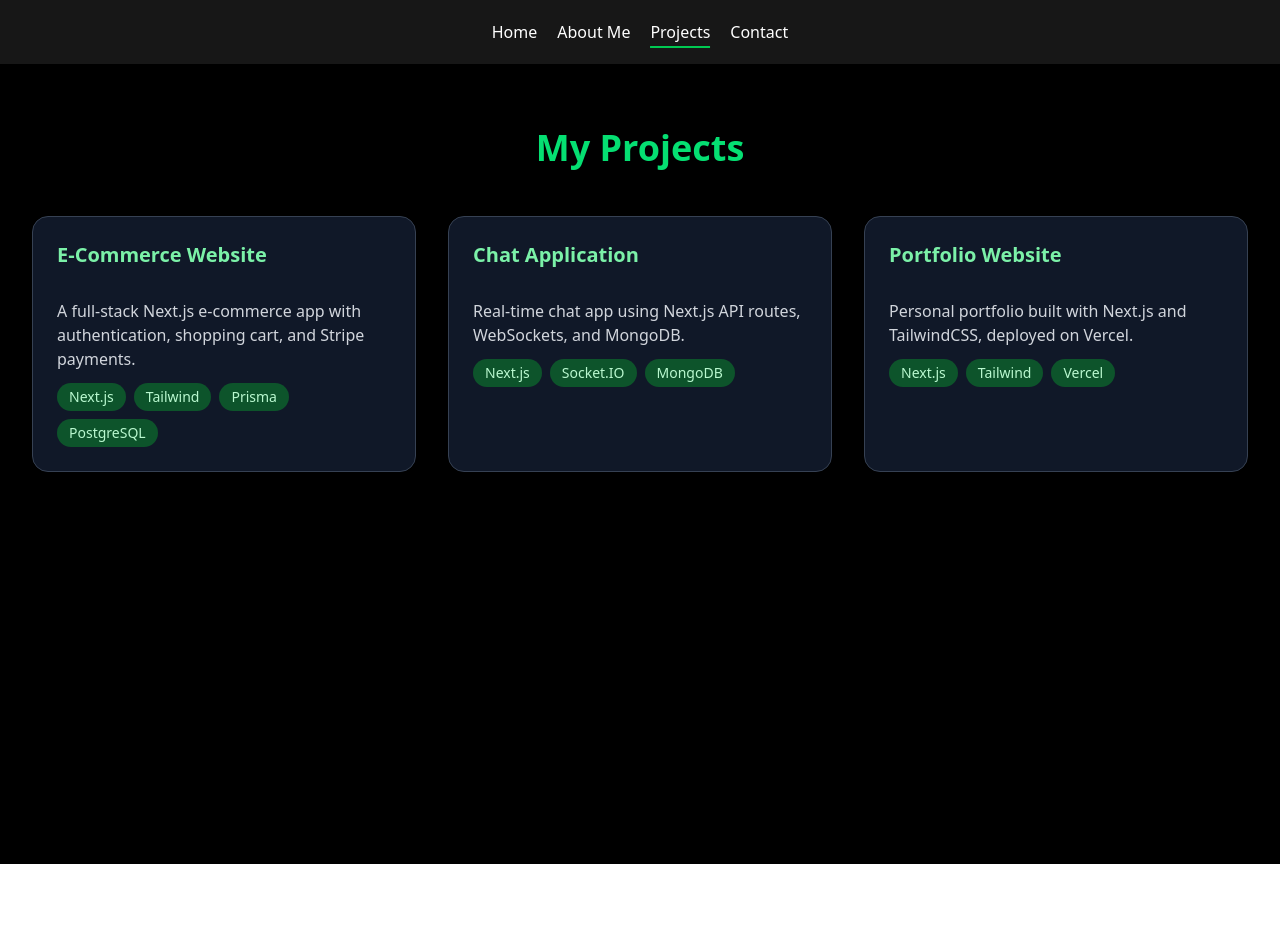
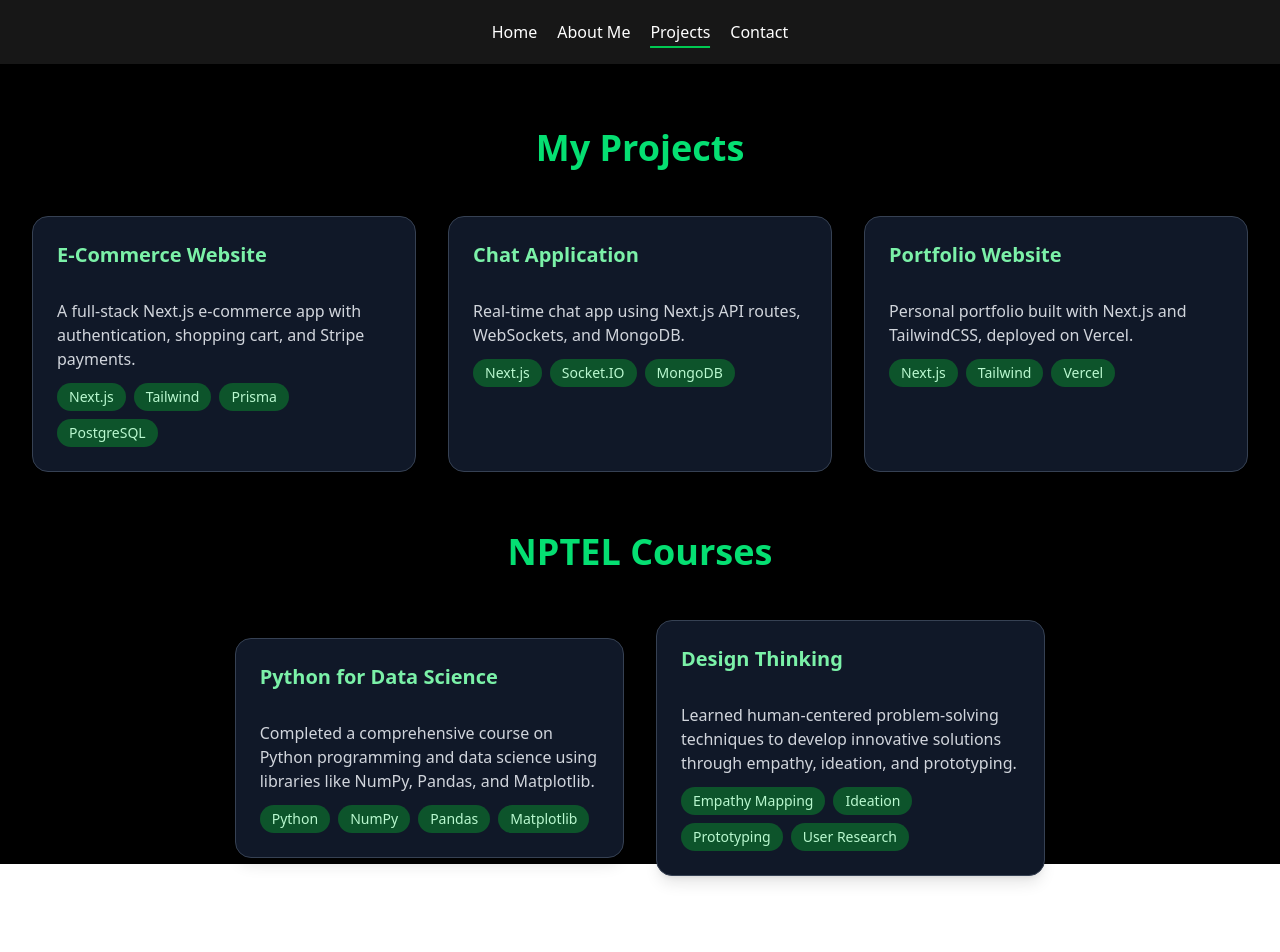
Before and after one commit to subhashsiva/subhashsiva, a Next.js app: page /projectss in a window 1280 px wide. Shown: the top 952 px of the page. Before the commit the page ends 864 px from the top, so only its background shows below. Built offline with nearby package versions, Linux system fonts and the light colour scheme.

Commit message:
Fixed stuff

```diff
--- a/app/aboutme/page.tsx
+++ b/app/aboutme/page.tsx
@@ -8,9 +8,10 @@ const AboutPage = () => {
   return (
     <div className="w-screen min-h-screen bg-black text-white flex flex-col md:flex-row items-center justify-center p-12">
       <div className="grid grid-cols-1 md:grid-cols-2 gap-12 max-w-6xl items-center">
+        {/* Image Section - Animate from Bottom */}
         <motion.div
-          initial={{ x: -200, opacity: 0 }}
-          animate={{ x: 0, opacity: 1 }}
+          initial={{ y: 200, opacity: 0 }}
+          animate={{ y: 0, opacity: 1 }}
           transition={{ duration: 1.2, ease: "easeOut" }}
           className="flex justify-center"
         >
@@ -23,9 +24,10 @@ const AboutPage = () => {
           />
         </motion.div>
 
+        {/* Text Section - Animate from Bottom */}
         <motion.div
-          initial={{ x: 200, opacity: 0 }}
-          animate={{ x: 0, opacity: 1 }}
+          initial={{ y: 200, opacity: 0 }}
+          animate={{ y: 0, opacity: 1 }}
           transition={{ duration: 1.2, ease: "easeOut" }}
           className="text-lg leading-relaxed text-slate-300 "
         >
--- a/app/page.tsx
+++ b/app/page.tsx
@@ -16,8 +16,8 @@ const Homepage = () => {
     <div className="bg-black w-screen h-screen text-white ">
       <div className="flex flex-col md:flex-row items-center justify-center gap-4 pt-10 md:pt-37">
         <motion.div
-          initial={{ x: -200, opacity: 0 }}
-          animate={{ x: 0, opacity: 1 }}
+          initial={{ y: 200, opacity: 0 }}
+          animate={{ y: 0, opacity: 1 }}
           transition={{ duration: 1, ease: "easeOut" }}
           className="w-lg h-96 bg-black flex-row items-center justify-between gap-4"
         >
@@ -31,8 +31,8 @@ const Homepage = () => {
         </motion.div>
 
         <motion.div
-          initial={{ x: 200, opacity: 0 }}
-          animate={{ x: 0, opacity: 1 }}
+          initial={{ y: 200, opacity: 0 }}
+          animate={{ y: 0, opacity: 1 }}
           transition={{ duration: 1, ease: "easeOut" }}
           className="w-lg h-96 bg-black flex-row items-center justify-center pl-25 pt-15 mt-9 md:"
         >
--- a/app/projectss/page.tsx
+++ b/app/projectss/page.tsx
@@ -1,6 +1,7 @@
 "use client";
 
 import { Card, CardContent, CardHeader, CardTitle } from "@/components/ui/card";
+import { div } from "framer-motion/client";
 
 export default function ProjectsPage() {
   const projects = [
@@ -24,8 +25,24 @@ export default function ProjectsPage() {
     },
   ];
 
+  const nptels = [
+    {
+      title: "Python for Data Science",
+      description:
+        "Completed a comprehensive course on Python programming and data science using libraries like NumPy, Pandas, and Matplotlib.",
+      tech: ["Python", "NumPy", "Pandas", "Matplotlib"],
+    },
+    {
+      title: "Design Thinking",
+      description:
+        "Learned human-centered problem-solving techniques to develop innovative solutions through empathy, ideation, and prototyping.",
+      tech: ["Empathy Mapping", "Ideation", "Prototyping", "User Research"],
+    },
+  ];
+
   return (
-    <div className="min-h-screen bg-black text-white py-16 px-8">
+    <div className="w-full h-screen bg-black">
+      <div className=" text-white py-16 px-8">
         <h1 className="text-4xl font-bold text-center mb-12 text-green-400">
           My Projects
         </h1>
@@ -57,6 +74,44 @@ export default function ProjectsPage() {
             </Card>
           ))}
         </div>
+        <h1 className="text-4xl font-bold text-center mb-12 text-green-400 pt-15">
+          NPTEL Courses
+        </h1>
+
+        <div className="flex items-center justify-center">
+          <div className="grid gap-8 md:grid-cols-2 lg:grid-cols-2 size-8/12 items-center justify-center">
+            {nptels.map((project, index) => (
+              <Card
+                key={index}
+                className="bg-gray-900 border border-gray-700 rounded-2xl shadow-lg hover:scale-105 transition-transform duration-300"
+              >
+                <CardHeader>
+                  <CardTitle className="text-xl text-green-300">
+                    {project.title}
+                  </CardTitle>
+                </CardHeader>
+                <CardContent>
+                  <p className="text-gray-300 mb-3">{project.description}</p>
+                  <div className="flex flex-wrap gap-2">
+                    {project.tech.map((tech, i) => (
+                      <span
+                        key={i}
+                        className="text-sm bg-green-900 text-green-200 px-3 py-1 rounded-full"
+                      >
+                        {tech}
+                      </span>
+                    ))}
+                  </div>
+                </CardContent>
+              </Card>
+            ))}
+          </div>
+        </div>
+      </div>
+
+      <h1 className="text-4xl font-bold text-center mb-12 text-green-400 pt-15">
+        Internship Certificates
+      </h1>
     </div>
   );
 }
```
Lines whose indentation alone changed are shown as unchanged.
